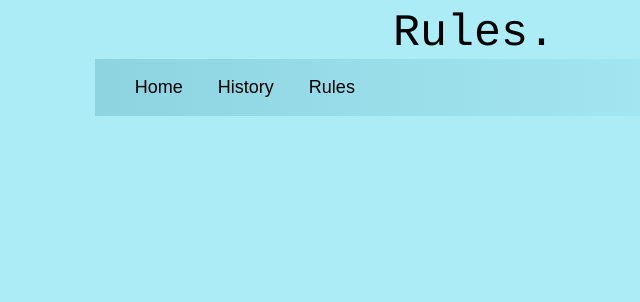
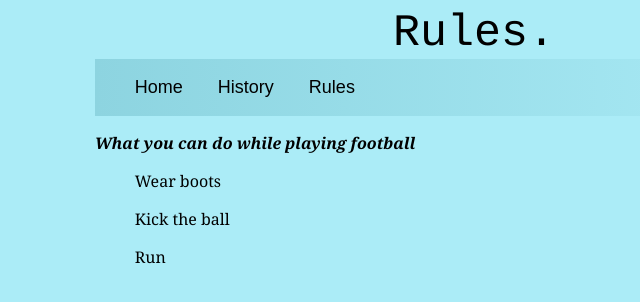
Before and after one commit to aaravtimsina/WebPage, a plain HTML site: page rules.html in a window 1280 px wide. Shown: the whole page, without its empty margins (166-806 px from the left). Drawn offline with Linux system fonts and the light colour scheme.

Commit message:
minor changes on third page

```diff
--- a/rules.html
+++ b/rules.html
@@ -23,9 +23,15 @@
               <a href="rules.html">Rules</a>
             </li>
         </ul>
-
-
-
       </div>
+          <div id=rulesFont >
+            <p>
+              <i><b>What you can do while playing football</b></i>
+              <ol>Wear boots</ol>
+              <ol>Kick the ball</ol>
+              <ol>Run</ol>
+              <ol></ol>
+            </p>
+          </div>
 </body>
 </html>
--- a/style.css
+++ b/style.css
@@ -87,6 +87,7 @@ a{
 
 #historyTable{
     width: 100%;
+    margin-top:25px;
 }
 
 table{
@@ -99,3 +100,8 @@ table, th, td {
     padding: 0px 0px 0px 0px;
     margin: 0px 0px 0px 0px;
   }
+  #rulesFont{
+      padding-left:20%;
+      padding-right:20%;
+      font-family: Cambria, Cochin, Georgia, Times, 'Times New Roman', serif;
+  }
```
Also changed, not shown: history.html (+3 -4 lines).
